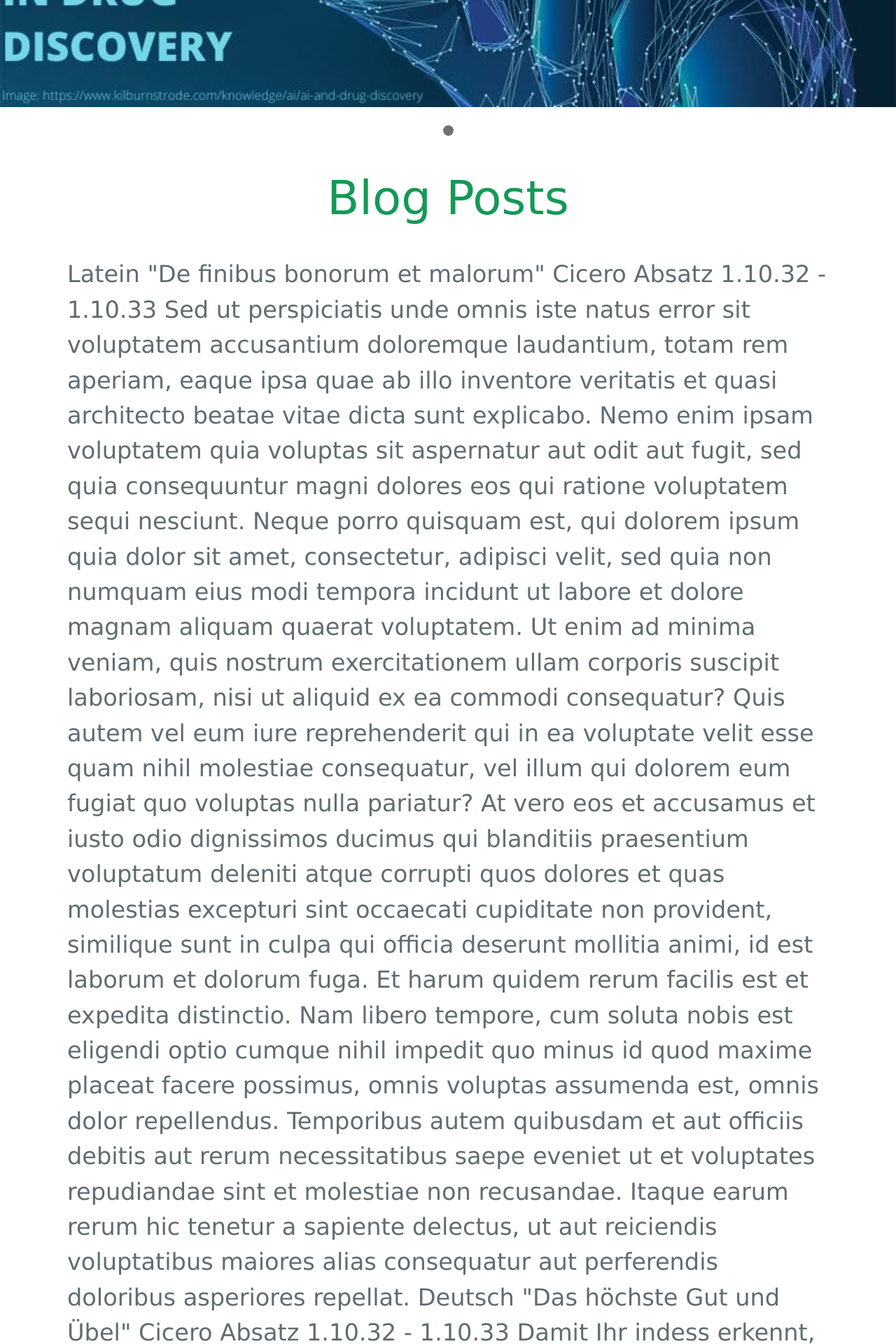
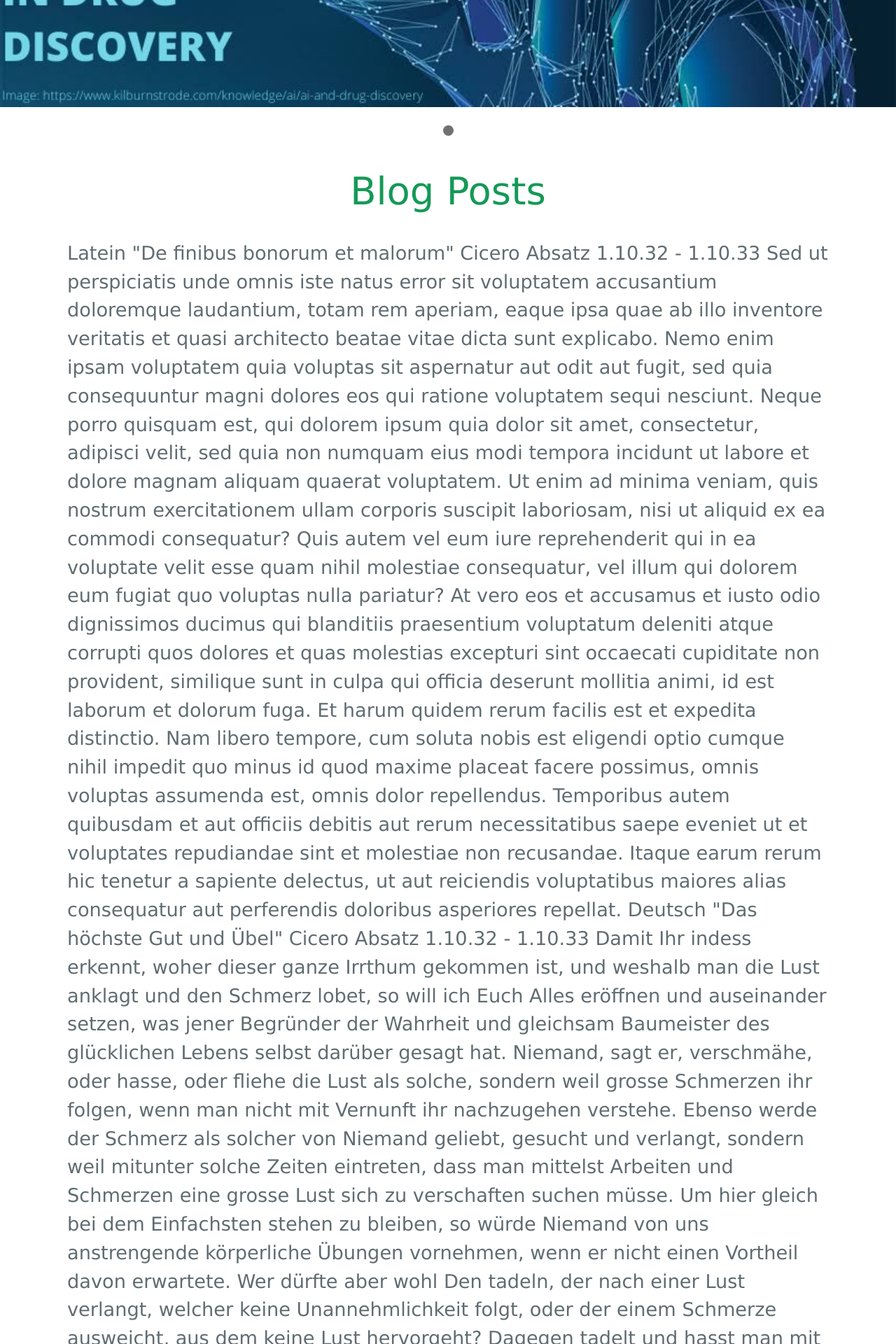
Before and after one commit to ChiomasCorner/Blessing-Anowai, a Jekyll site: the page built from index.html, in a window 1280 px wide. Shown: the part 385-2305 px from the top of the page at 70% size. Built offline with Jekyll 4.4.1, drawn with Linux system fonts in a browser that asks for light colours; the list of posts is cut into pages by our own code.

```diff
--- a/css/cayman.css
+++ b/css/cayman.css
@@ -417,7 +417,7 @@
     max-width: 100%;
     padding: 2rem 6rem;
     margin: 0 auto;
-    font-size: 2.1rem;
+    font-size: 1.7rem;
   }
 }
 @media screen and (min-width: 42em) and (max-width: 64em) {
```
